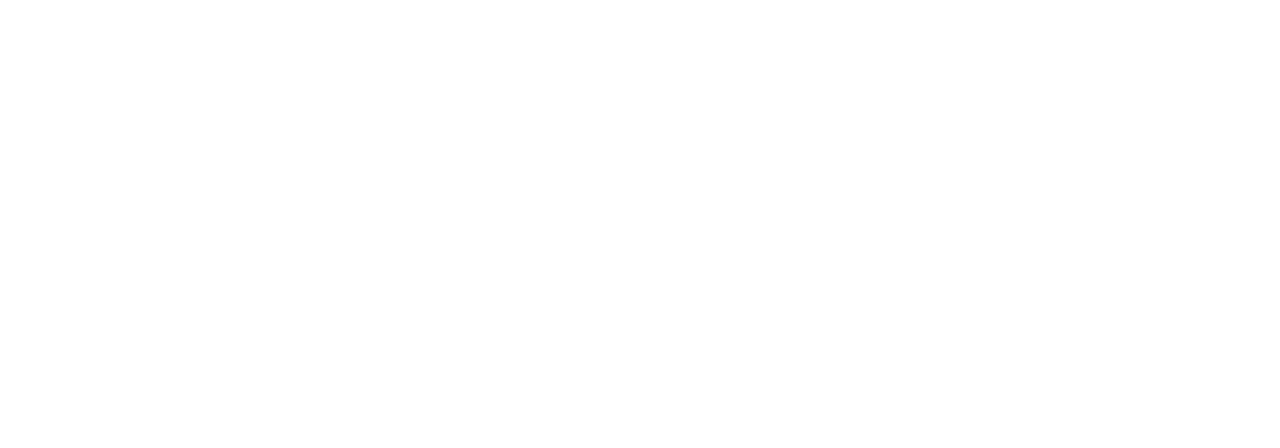
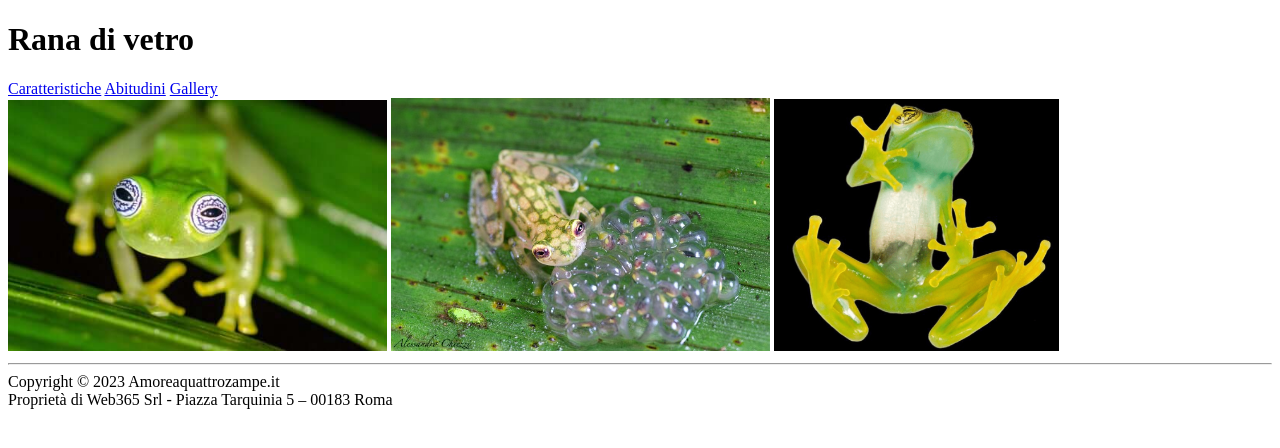
Before and after one commit to JingWang12345/rana_di_vetro, a plain HTML site: page Gallery.html in a window 1280 px wide. Drawn offline with Linux system fonts and the light colour scheme.

Commit message:
aggiornato

```diff
--- a/Gallery.html
+++ b/Gallery.html
@@ -0,0 +1,35 @@
+<!DOCTYPE html>
+<html lang="en">
+<head>
+    <meta charset="UTF-8">
+    <meta http-equiv="X-UA-Compatible" content="IE=edge">
+    <meta name="viewport" content="width=device-width, initial-scale=1.0">
+    <title>Rana di vetro</title>
+</head>
+<body>
+    <header>
+
+        <h1>Rana di vetro</h1>
+
+        <nav>
+            <a href="./index.html">Caratteristiche</a>
+            <a href="./Abitudine.html">Abitudini</a>
+            <a href="./Gallery.html">Gallery</a>
+        </nav>
+    </header>
+    <main>
+        <a href="./assets/rana-di-vetro1.jpg" target="_blank">
+            <img width="30%" src="./assets/rana-di-vetro1.jpg" alt="rana-di-vetro1"></a>
+        <a href="./assets/rana-di-vetro2.jpg" target="_blank">
+           <img width="30%" src="./assets/rana-di-vetro2.jpg" alt="rana-di-vetro2"></a>
+        <a href="./assets/rana_di_vetro3.png" target="_blank">
+           <img width="22.5%" src="./assets/rana_di_vetro3.png" alt="rana_di_vetro3"></a>
+    </main>
+    <footer>
+    <hr>    Copyright © 2023 Amoreaquattrozampe.it <br>
+    Proprietà di Web365 Srl - Piazza Tarquinia 5 – 00183 Roma
+
+    </footer>
+
+</body>
+</html>
--- a/index.html
+++ b/index.html
@@ -5,6 +5,7 @@
     <meta http-equiv="X-UA-Compatible" content="IE=edge">
     <meta name="viewport" content="width=device-width, initial-scale=1.0">
     <title>Rana di vetro</title>
+    <link rel="stylesheet" href="style.css">
 </head>
 <body>
     <header>
--- /dev/null
+++ b/style.css
@@ -0,0 +1,7 @@
+@import url('https://fonts.googleapis.com/css2?family=Roboto:ital,wght@0,300;0,700;1,100&family=Rubik:ital,wght@0,400;0,700;1,300&family=Titan+One&family=Yeseva+One&display=swap');
+
+h1{
+    background-color: chartreuse;
+    font-size: xx-large;
+    font-family: 'Titan One', cursive;
+}
```
Also changed, not shown: assets/rana-di-vetro1.jpg (added), assets/rana-di-vetro2.jpg (added), assets/rana_di_vetro3.png (added).
